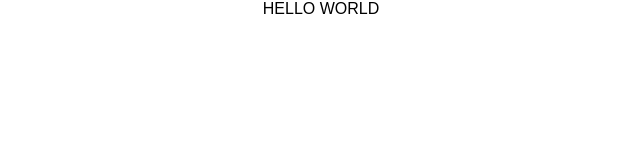
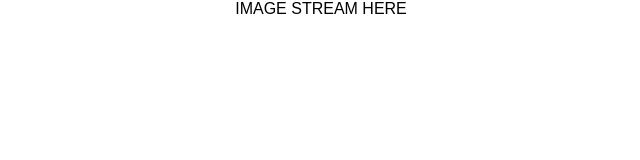
Before and after one commit to GameKyuubi/imagestream, a React (Create React App) app: page / in a window 1280 px wide. Shown: the top 160 px of the page, without its empty margins (319-959 px from the left). Built offline with nearby package versions, Linux system fonts and the light colour scheme.

Commit message:
Add Stream component

```diff
--- a/src/components/App.js
+++ b/src/components/App.js
@@ -1,11 +1,13 @@
 import React, { Component } from 'react';
+
 import './App.css';
+import Stream from './Stream';
 
 class App extends Component {
   render() {
     return (
       <div className="App">
-        HELLO WORLD
+        <Stream />
       </div>
     );
   }
--- /dev/null
+++ b/src/components/Stream.jsx
@@ -0,0 +1,13 @@
+import React, { Component } from 'react';
+
+class Stream extends Component {
+  render() {
+    return (
+      <div>
+        IMAGE STREAM HERE
+      </div>
+    );
+  }
+}
+
+export default Stream;
```
